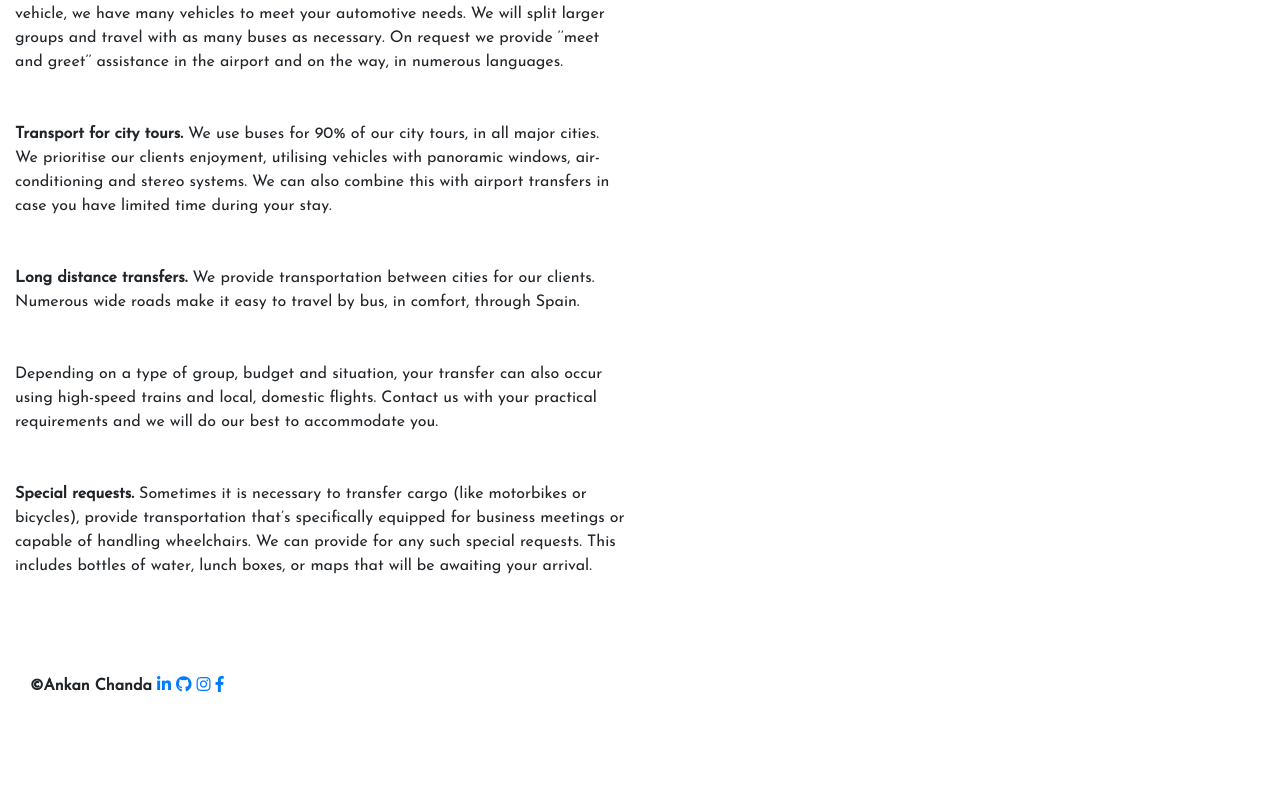
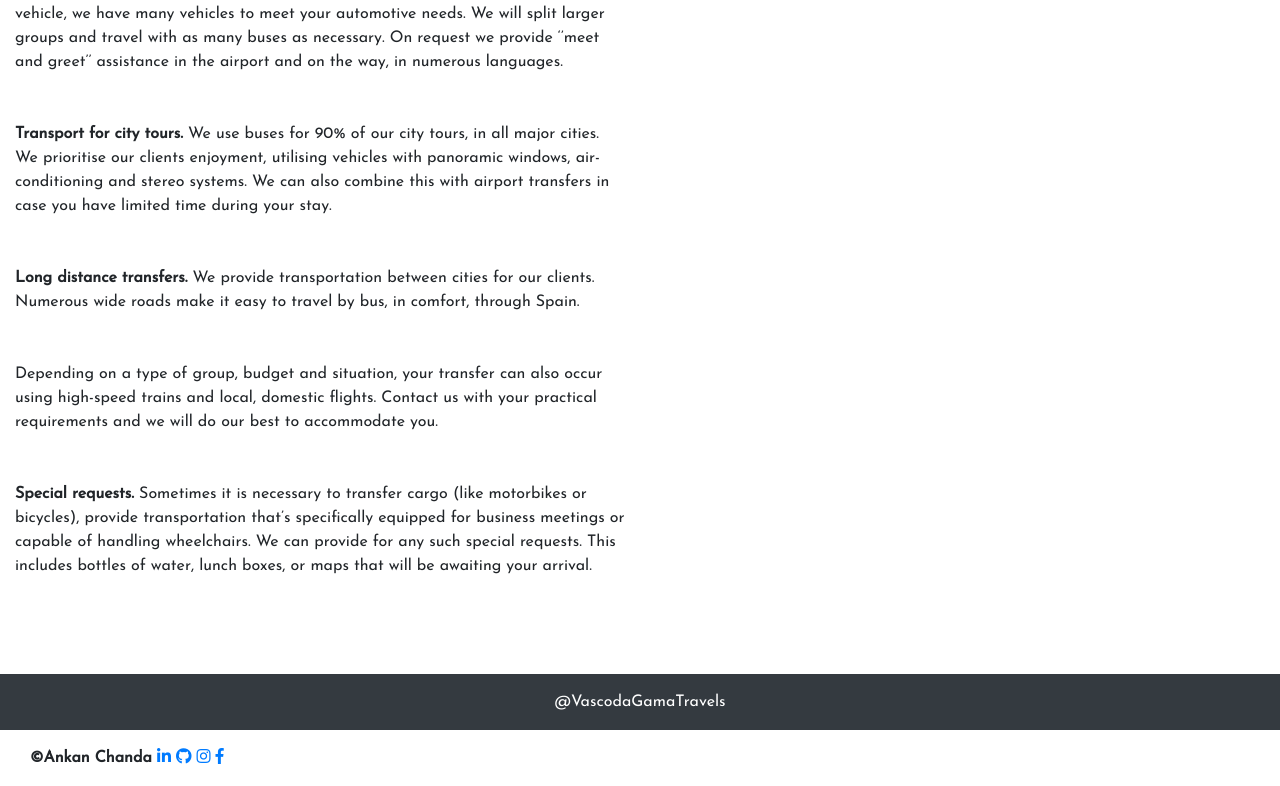
Before and after one commit to ankan10/ToursAndTravelWebsite, a plain HTML site: page transport.html in a window 1280 px wide. Shown: the part 716-1502 px from the top of the page. Before the commit the page ends 1430 px from the top, so only its background shows below. Drawn offline with nearby package versions, Linux system fonts and the light colour scheme.

Commit message:
githubbed

```diff
--- a/transport.html
+++ b/transport.html
@@ -85,7 +85,9 @@
 </div>
 </section>
 
-
+  <footer>
+  <p class="p-3 bg-dark text-white text-center">@VascodaGamaTravels</p>
+</footer>
 
 <div class="container" style = "margin-left: 15px">
 <p><b>©Ankan Chanda</b>
```
